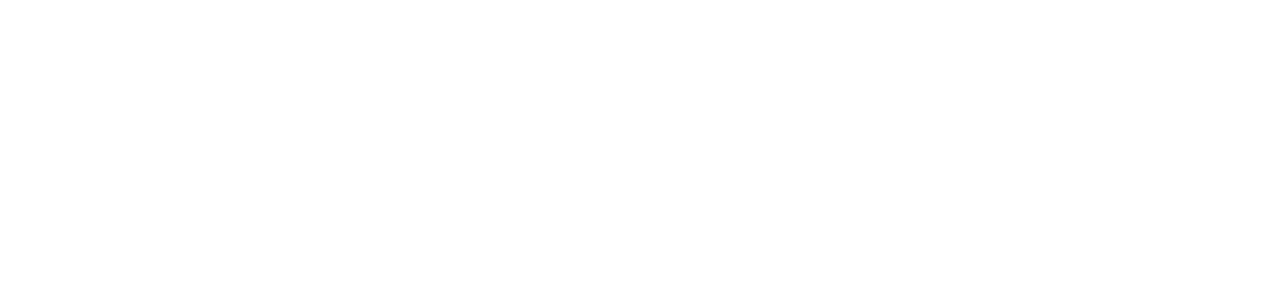
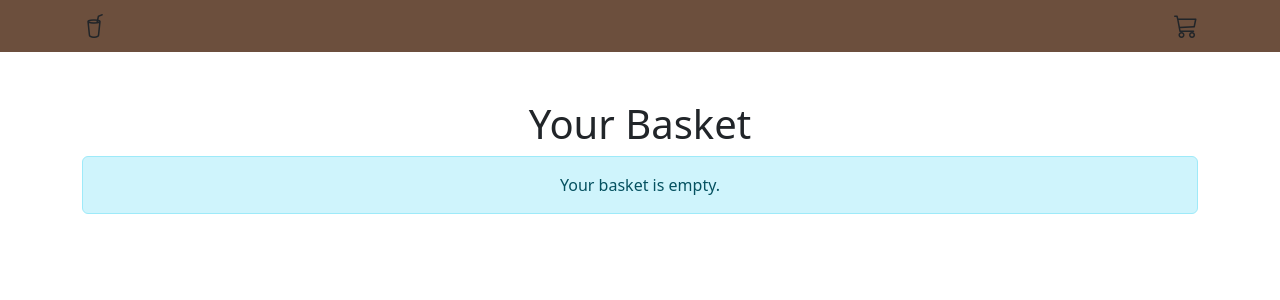
Before and after one commit to PatCode000/coffee-been-app, a Vue app: page /basket in a window 1280 px wide. Before the commit this address had no page. Shown: the top 300 px of the page. Built offline with nearby package versions, Linux system fonts and the light colour scheme.

Commit message:
Basket implementation

```diff
--- a/src/App.vue
+++ b/src/App.vue
@@ -1,9 +1,24 @@
 <script setup lang="ts">
-import HomePage from '@/views/HomePage.vue'
-
-// import CoffeeList from './components/CoffeeList.vue';
+import BeansNavbar from '@/components/BeansNavbar.vue'
 </script>
 
 <template>
-  <router-view :key="$route.path"></router-view>
+  <div>
+    <BeansNavbar />
+    <router-view :key="$route.path"></router-view>
+  </div>
 </template>
+
+<style scoped>
+
+body {
+  margin: 0;
+  padding: 0;
+  font-family: Arial, sans-serif;
+}
+
+.router-view {
+  margin-top: 60px;
+}
+
+</style>
--- /dev/null
+++ b/src/components/BeansNavbar.vue
@@ -0,0 +1,45 @@
+<template>
+  <b-navbar toggleable="lg" variant="dark" class="bg-brown">
+    <div class="container d-flex justify-content-between align-items-center w-100">
+      <div class="d-flex align-items-center">
+        <b-nav-item @click="goBack" class="d-flex align-items-center">
+          <i class="bi bi-cup-straw" style="font-size: 1.5rem"></i>
+        </b-nav-item>
+      </div>
+      <div class="d-flex align-items-center">
+        <b-nav-item @click="redirectToBasket" class="d-flex align-items-center">
+          <i class="bi bi-cart3" style="font-size: 1.5rem"></i>
+          <span v-if="basketItems.length" class="badge bg-light text-dark ms-2">
+            {{ basketItems.length }}
+          </span>
+        </b-nav-item>
+      </div>
+    </div>
+  </b-navbar>
+</template>
+
+<script setup lang="ts">
+import { computed } from 'vue'
+import { useBasketStore } from '@/stores/basketStore'
+import { useRouter } from 'vue-router'
+
+const router = useRouter()
+const basketStore = useBasketStore()
+const basketItems = computed(() => basketStore.getBasketItems())
+
+const redirectToBasket = () => {
+  router.push('/basket').catch((err) => {
+    console.error('Navigation error to basket:', err)
+  })
+}
+
+const goBack = () => {
+  router.push('/')
+}
+</script>
+
+<style scoped>
+.bg-brown {
+  background-color: #6c4f3d !important; /* Coffee brown background color */
+}
+</style>
--- a/src/main.ts
+++ b/src/main.ts
@@ -4,8 +4,8 @@ import { createPinia } from 'pinia'
 import { router } from './router'
 import 'bootstrap/dist/css/bootstrap.min.css'
 import BootstrapVue3 from 'bootstrap-vue-3'
-import 'bootstrap-icons/font/bootstrap-icons.css';
-
+import 'bootstrap/dist/css/bootstrap.min.css'
+import 'bootstrap-icons/font/bootstrap-icons.css'
 
 const app = createApp(App)
 app.use(createPinia())
--- a/src/router/index.ts
+++ b/src/router/index.ts
@@ -2,6 +2,7 @@ import { createRouter, createWebHistory } from 'vue-router'
 import HomePage from '../views/HomePage.vue'
 import CoffeeDetailPage from '../views/CoffeeDetailPage.vue'
 import CheckoutPage from '../views/CheckoutPage.vue'
+import BasketPage from '../views/BasketPage.vue';
 
 const routes = [
   { path: '/', component: HomePage },
@@ -16,6 +17,7 @@ const routes = [
     name: 'checkout',
     component: CheckoutPage,
   },
+  { path: '/basket', component: BasketPage, name: 'basket' },
 ]
 
 export const router = createRouter({
--- /dev/null
+++ b/src/stores/basketStore.ts
@@ -0,0 +1,107 @@
+import { reactive, watchEffect } from 'vue'
+import type { CoffeeBean } from '@/store/coffeeStore'
+
+interface BasketItem {
+  id: string
+  name: string
+  price: string
+  quantity: number
+  image: string
+}
+
+const state = reactive({
+  basket: [] as BasketItem[],
+})
+
+const saveBasketToLocalStorage = () => {
+  localStorage.setItem('basket', JSON.stringify(state.basket))
+}
+
+const loadBasketFromLocalStorage = () => {
+  const basketData = localStorage.getItem('basket')
+  if (basketData) {
+    state.basket = JSON.parse(basketData)
+  }
+}
+
+loadBasketFromLocalStorage()
+
+export const useBasketStore = () => {
+  watchEffect(() => {
+    saveBasketToLocalStorage()
+  })
+
+  const addToBasket = (coffee: CoffeeBean) => {
+    const existingItem = state.basket.find((item) => item.id === coffee._id)
+    if (existingItem) {
+      existingItem.quantity += 1
+    } else {
+      state.basket.push({
+        id: coffee._id,
+        name: coffee.Name,
+        price: coffee.Cost,
+        quantity: 1,
+        image: coffee.Image,
+      })
+    }
+  }
+
+  const removeFromBasket = (coffeeId: string) => {
+    const index = state.basket.findIndex((item) => item.id === coffeeId)
+    if (index !== -1) {
+      state.basket.splice(index, 1)
+    }
+  }
+
+  const updateQuantity = (coffeeId: string, amount: number) => {
+    const item = state.basket.find((item) => item.id === coffeeId)
+    if (item) {
+      item.quantity += amount
+
+      if (item.quantity <= 0) {
+        removeFromBasket(coffeeId)
+      }
+    }
+  }
+
+  const getBasketItems = () => {
+    return state.basket
+  }
+
+  const getItemTotalPrice = (itemId: string) => {
+    console.log('Searching for itemId:', itemId)
+    console.log('Basket:', state.basket)
+
+    const item = state.basket.find((item) => item.id === itemId)
+
+    console.log('Found item:', item)
+
+    if (item) {
+      const trimmedPrice = item.price.replace(/[£,]/g, '')
+      const price = parseFloat(trimmedPrice)
+      if (isNaN(price)) {
+        return '0.00'
+      }
+      return (price * item.quantity).toFixed(2)
+    }
+    return '0.00'
+  }
+
+  const getTotalPrice = () => {
+    const total = state.basket.reduce((total, item) => {
+      const itemTotal = parseFloat(getItemTotalPrice(item.id))
+      return total + (isNaN(itemTotal) ? 0 : itemTotal)
+    }, 0)
+
+    return total.toFixed(2)
+  }
+
+  return {
+    addToBasket,
+    removeFromBasket,
+    updateQuantity,
+    getBasketItems,
+    getTotalPrice,
+    getItemTotalPrice,
+  }
+}
--- /dev/null
+++ b/src/views/BasketPage.vue
@@ -0,0 +1,109 @@
+<template>
+  <div class="container mt-5">
+    <h1 class="text-center">Your Basket</h1>
+    <div v-if="basketItems.length === 0" class="alert alert-info text-center">
+      Your basket is empty.
+    </div>
+    <div v-else>
+      <div class="list-group">
+        <div
+          v-for="item in basketItems"
+          :key="item.id"
+          class="list-group-item d-flex justify-content-between align-items-center"
+        >
+          <div class="d-flex align-items-center">
+            <img
+              :src="item.image"
+              alt="Coffee Bean"
+              class="img-thumbnail"
+              style="width: 50px; height: 50px; object-fit: cover"
+            />
+            <span class="ms-3">{{ item.name }} x{{ item.quantity }}</span>
+            <button
+              @click="increaseQuantity(item.id)"
+              class="btn btn-outline-secondary btn-sm ms-2"
+            >
+              + Add
+            </button>
+            <button
+              @click="decreaseQuantity(item.id)"
+              class="btn btn-outline-secondary btn-sm ms-2"
+              :disabled="item.quantity <= 1"
+            >
+              - Remove
+            </button>
+          </div>
+          <div class="d-flex align-items-center">
+            <span class="badge bg-primary me-3">{{ getItemTotalPrice(item.id) }}</span>
+            <button @click="removeFromBasket(item.id)" class="btn btn-danger btn-sm">Remove</button>
+          </div>
+        </div>
+      </div>
+      <div class="mt-4 text-center">
+        <h3>Total: {{ getTotalBasketPrice() }}</h3>
+        <div class="d-flex justify-content-center mt-3">
+          <button @click="goBack" class="btn btn-secondary btn-lg me-2">Settle Back</button>
+          <button class="btn btn-success btn-lg">Proceed to Checkout</button>
+        </div>
+      </div>
+    </div>
+  </div>
+</template>
+
+<script lang="ts">
+import { defineComponent, computed } from 'vue'
+import { useBasketStore } from '../stores/basketStore'
+import { useRouter } from 'vue-router'
+
+export default defineComponent({
+  setup() {
+    const basketStore = useBasketStore()
+    const router = useRouter()
+
+    const basketItems = computed(() => basketStore.getBasketItems())
+    const totalPrice = computed(() => basketStore.getTotalPrice())
+
+    const removeFromBasket = (itemId: string) => {
+      basketStore.removeFromBasket(itemId)
+    }
+
+    const increaseQuantity = (itemId: string) => {
+      basketStore.updateQuantity(itemId, 1)
+    }
+
+    const decreaseQuantity = (itemId: string) => {
+      basketStore.updateQuantity(itemId, -1)
+    }
+
+    const goBack = () => {
+      router.push('/')
+    }
+
+    const getItemTotalPrice = (itemId: string) => {
+      return '£' + basketStore.getItemTotalPrice(itemId)
+    }
+
+    const getTotalBasketPrice = () => {
+      return '£' + basketStore.getTotalPrice()
+    }
+
+    return {
+      basketItems,
+      totalPrice,
+      removeFromBasket,
+      increaseQuantity,
+      decreaseQuantity,
+      goBack,
+      getItemTotalPrice,
+      getTotalBasketPrice,
+    }
+  },
+})
+</script>
+
+<style scoped>
+img {
+  max-width: 50px;
+  max-height: 50px;
+}
+</style>
--- a/src/views/CoffeeDetailPage.vue
+++ b/src/views/CoffeeDetailPage.vue
@@ -11,6 +11,11 @@
               <li><strong>Cost:</strong> {{ coffee.Cost }}</li>
             </ul>
             <div class="d-flex justify-content-center mt-4">
+              <button @click="addToBasket" class="btn btn-primary btn-lg">
+                <i class="bi bi-cart-plus"></i> Add to Basket
+              </button>
+            </div>
+            <div class="d-flex justify-content-center mt-2">
               <button @click="goBack" class="btn btn-secondary btn-lg">
                 <i class="bi bi-arrow-left-circle"></i> Back
               </button>
@@ -26,10 +31,12 @@
 import { defineComponent, computed } from 'vue';
 import { useRoute, useRouter } from 'vue-router';
 import { useCoffeeStore } from '../store/coffeeStore';
+import { useBasketStore } from '../stores/basketStore';
 
 export default defineComponent({
   setup() {
     const store = useCoffeeStore();
+    const basketStore = useBasketStore();
     const route = useRoute();
     const router = useRouter();
 
@@ -37,11 +44,18 @@ export default defineComponent({
       store.coffeeBeans.find(c => c._id === route.params.id)
     );
 
+    const addToBasket = () => {
+      if (coffee.value) {
+        basketStore.addToBasket(coffee.value);
+        alert(`${coffee.value.Name} added to the basket!`);
+      }
+    };
+
     const goBack = () => {
       router.push('/');
     };
 
-    return { coffee, goBack };
+    return { coffee, addToBasket, goBack };
   }
 });
 </script>
--- a/src/views/HomePage.vue
+++ b/src/views/HomePage.vue
@@ -1,7 +1,6 @@
 <template>
   <div class="container mt-4">
     <h1 class="text-center mb-4 custom-title">All The Beans</h1>
-
     <b-row class="g-4">
       <b-col
         v-for="bean in coffeeStore.coffeeBeans"
@@ -36,7 +35,6 @@
 import { onMounted } from 'vue'
 import { useCoffeeStore } from '@/store/coffeeStore'
 import type { CoffeeBean } from '@/store/coffeeStore'
-// import { BRow, BCol, BCard, BCardText, BCardBody, BButton, BImg } from 'bootstrap-vue-3'
 
 const coffeeStore = useCoffeeStore()
 
```
